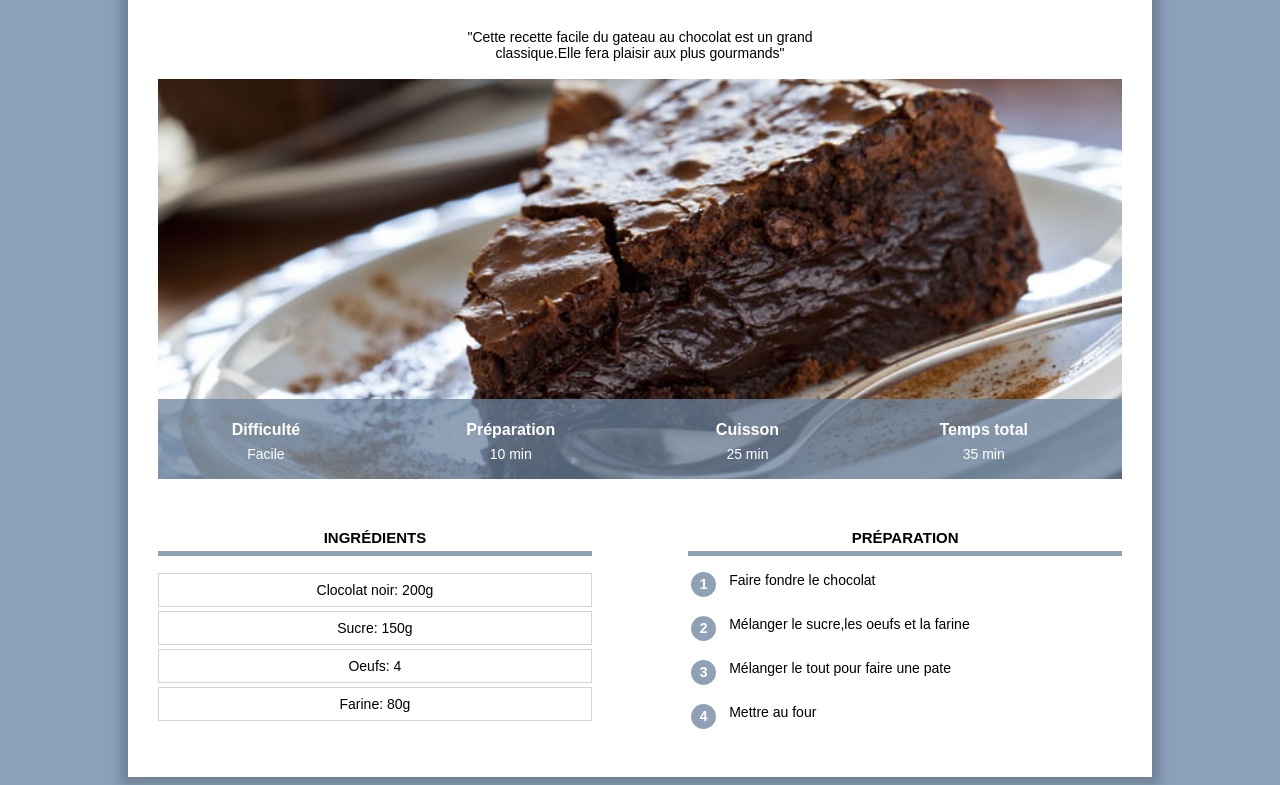
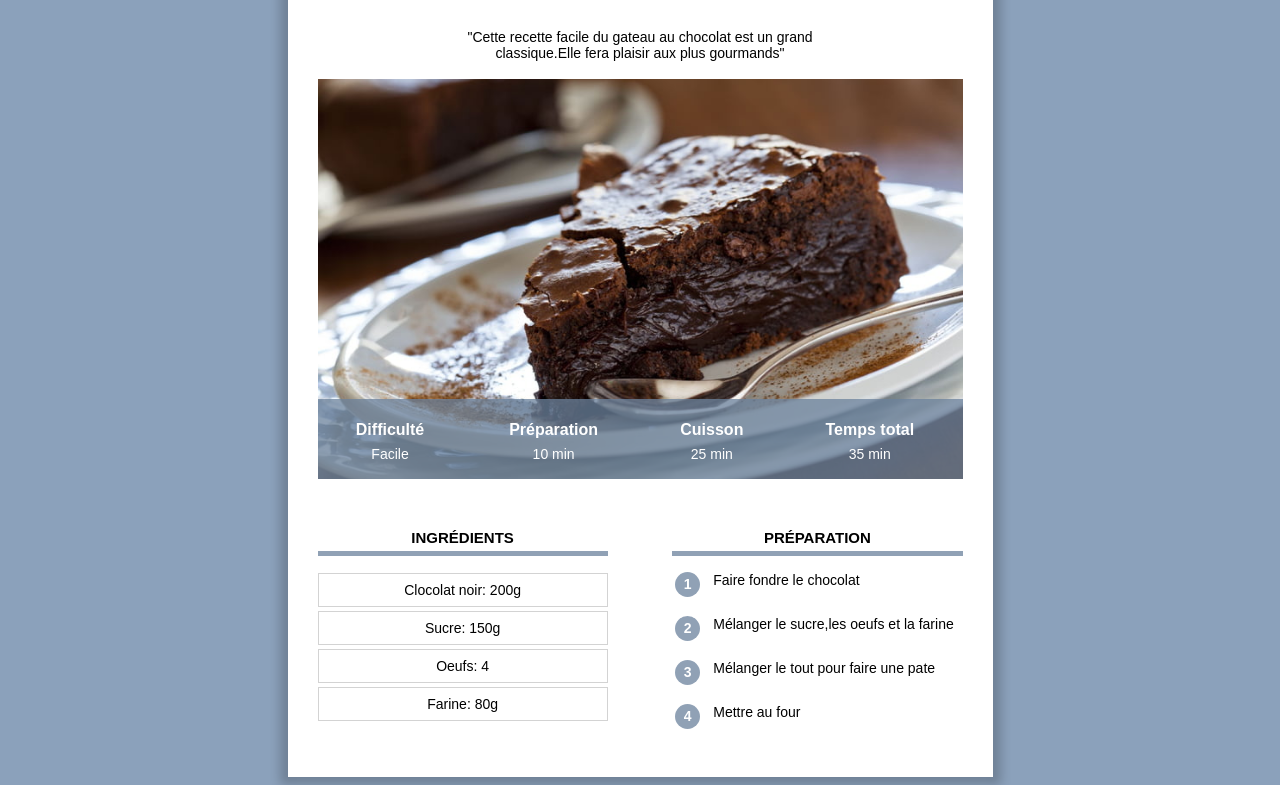
Before and after one commit to jocelyneHB/recette2, a plain HTML site: page index.html in a window 1280 px wide. Shown: the part 145-930 px from the top of the page. Drawn offline with Linux system fonts and the light colour scheme.

Commit message:
Add files via upload

```diff
--- a/Recette.css
+++ b/Recette.css
@@ -26,11 +26,12 @@ p.categorie {
 
 div.Contenu {
     background-color: white;
-    margin: 60px 10% 50px 10%;
-    padding: 0px 30px 30px 30px ;/*Le padding ça sert à avoir une marge interne*/
-    min-width: 350px;
+    margin: 40px 8px 80px 8px;
+    padding: 0px 8px 20px 8px ;/*Le padding ça sert à avoir une marge interne*/
+  /*min-width: 350px;*/
     box-shadow: 0px 0px 10px 8px rgba(0,0, 0, 0.2);/*font x font y flou 10px et ombre 8px*/
     overflow: visible;
+
 }
 
 h1 {
@@ -77,16 +78,16 @@ table.info{
     bottom: 0;width: 100%;
     color: white;
     background-color:#6C829DC0 ;
-    height: 80px;
+    height: 50px;
 }
 table.info td{
   text-align: center;
-  font-size: 14px;
+  font-size: 12px;
   vertical-align:top;
 
 }
 table.info th{
-  font-size: 16px;
+  font-size: 14px;
   vertical-align:bottom;
    padding-bottom: 4px;
 
@@ -100,7 +101,7 @@ img.info{
 }
 
 div.colonne{
-    width:45%;/*Largeur*/
+    width:100%;/*Largeur*/
     margin-top: 20px; /*Faire descendre la partie*/
 
 }
@@ -116,14 +117,11 @@ div.colonne1
 {
  /*background-color: lightblue;couleur de fond*/
  display: inline-block;/* deplace pour mettre au dessus*/
- margin-right: 10%;
+
 
 }
 
-div.colonne2{
-    float:right; /* C'est pour deplacer vers ma droite*/
 
-}
 div.colonne3 p{
     text-align: center;
     font-size: 14px;
@@ -158,3 +156,52 @@ table.preparation td.preparation_étape{
    table.preparation tr{
     height: 40px;
 }
+/*Style pour ordinateur*/
+@media only screen and (min-width: 768px) {
+    div.Contenu {
+
+        min-width: 350px;
+        margin: 60px 10% 50px 10%;
+        padding: 0px 30px 30px 30px ;/*Le padding ça sert à avoir une marge interne*/
+        max-width: 650px;
+    }
+    table.info{
+
+        height: 80px;
+    }
+    table.info td{
+      font-size: 14px;
+
+
+    }
+    table.info th{
+      font-size: 16px;
+
+    }
+    div.colonne{
+        width:45%;/*Largeur*/
+
+    }
+
+    div.colonne1
+{
+
+ margin-right: 10%;
+
+}
+
+div.colonne2{
+    float:right; /* C'est pour deplacer vers ma droite*/
+
+}
+}
+@media only screen and (min-width: 900px) {
+    div.Contenu {
+
+        min-width: 350px;
+        margin-left: auto;
+        margin-right: auto;
+        width: 645px;
+    }
+
+}
--- a/index.html
+++ b/index.html
@@ -4,6 +4,7 @@
 <head>
     <title>Ma Recette</title>
     <meta charset="UTF-8">
+    <meta name="viewport" content="width=device-width, initial-scale=1.0">
     <link rel="stylesheet" href="Recette.css" />
 
 </head>
```
Also changed, not shown: Recette gateau.html (+1 -0 lines).
